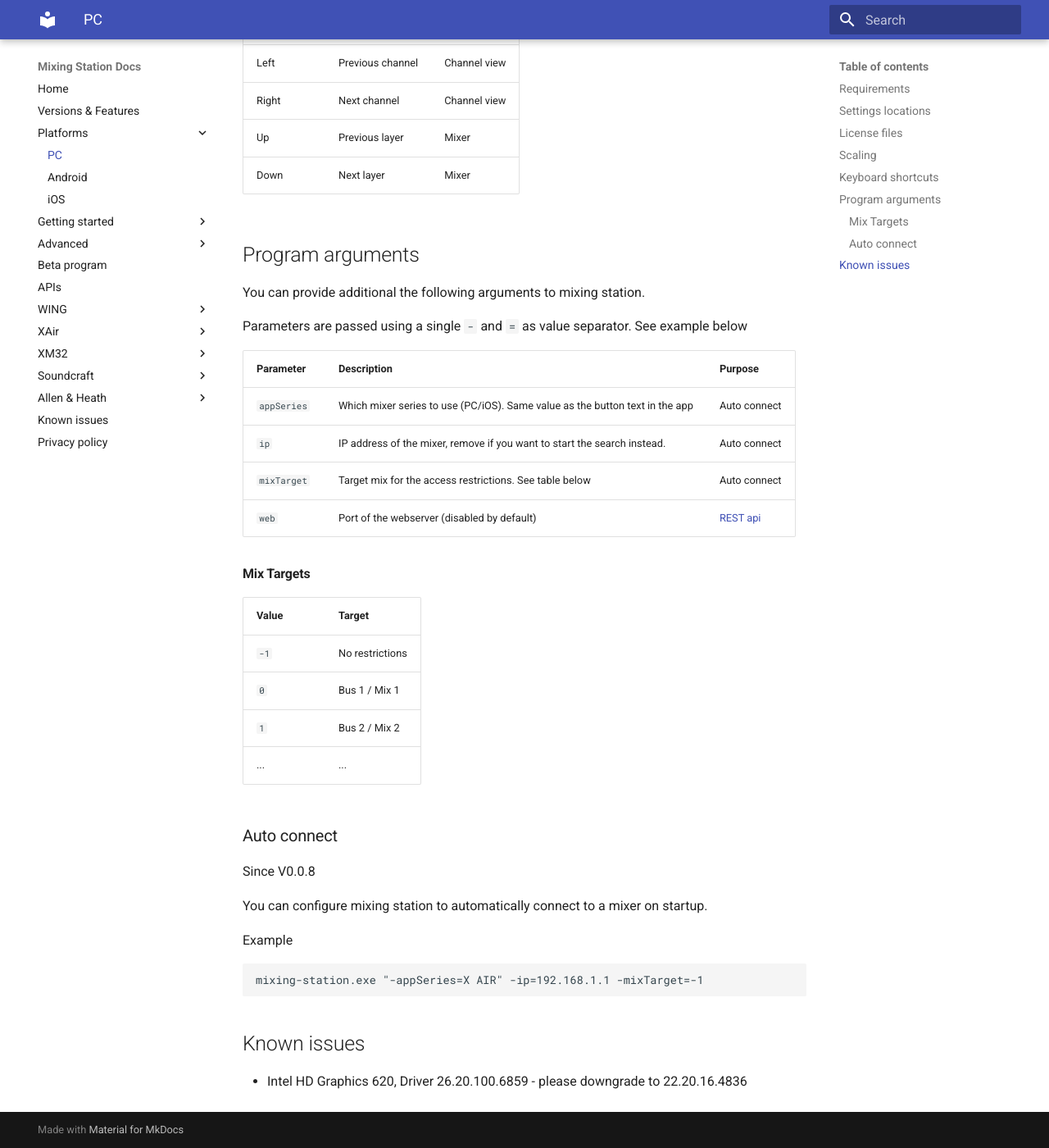
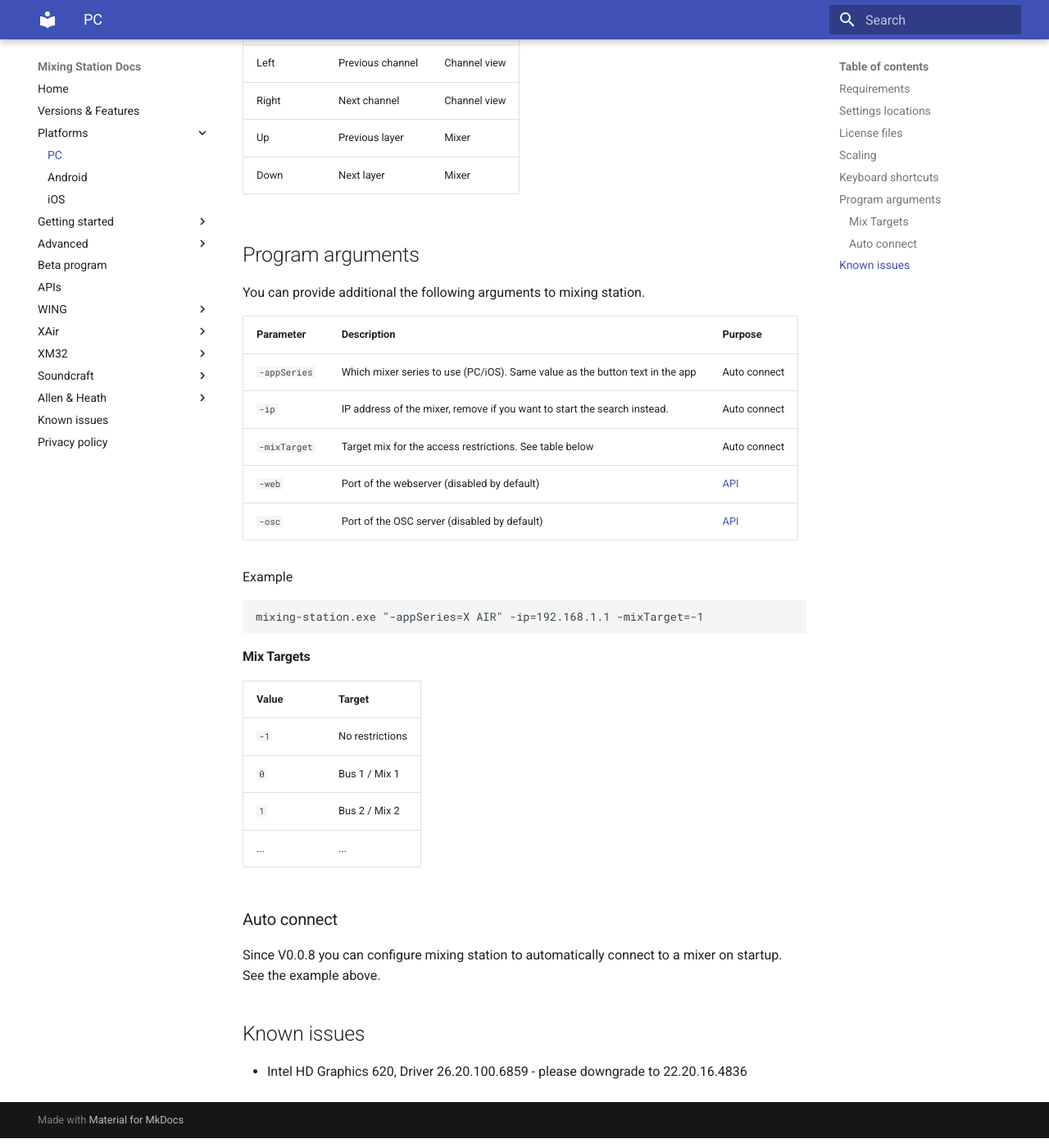
Before and after one commit to davidgiga1993/mixing-station-docs, an MkDocs documentation site: the page built from docs/platforms/pc.md, in a window 1280 px wide and 1400 px high, scrolled down 1221 px. Shown: the whole window at 82% size. Built offline with MkDocs 1.6.1 and Material for MkDocs 9.7.7, drawn with Linux system fonts in a browser that asks for light colours.

````diff
--- a/docs/platforms/pc.md
+++ b/docs/platforms/pc.md
@@ -41,14 +41,18 @@ This section is work in progress.
 ## Program arguments
 You can provide additional the following arguments to mixing station.
 
-Parameters are passed using a single `-` and `=` as value separator. See example below
-
 | Parameter | Description | Purpose |
 | --- | --- | --- |
-| `appSeries` | Which mixer series to use (PC/iOS). Same value as the button text in the app | Auto connect |
-| `ip` | IP address of the mixer, remove if you want to start the search instead. | Auto connect |
-| `mixTarget` | Target mix for the access restrictions. See table below | Auto connect |
-| `web` | Port of the webserver (disabled by default) | [REST api](../integrations/rest.md) |
+| `-appSeries` | Which mixer series to use (PC/iOS). Same value as the button text in the app | Auto connect |
+| `-ip` | IP address of the mixer, remove if you want to start the search instead. | Auto connect |
+| `-mixTarget` | Target mix for the access restrictions. See table below | Auto connect |
+| `-web` | Port of the webserver (disabled by default) | [API](../integrations/apis.md) |
+| `-osc` | Port of the OSC server (disabled by default) | [API](../integrations/apis.md) |
+
+Example
+```
+mixing-station.exe "-appSeries=X AIR" -ip=192.168.1.1 -mixTarget=-1
+```
 
 #### Mix Targets
 | Value | Target |
@@ -60,14 +64,8 @@ Parameters are passed using a single `-` and `=` as value separator. See example
 
 
 ### Auto connect
-Since V0.0.8
+Since V0.0.8 you can configure mixing station to automatically connect to a mixer on startup. See the example above.
 
-You can configure mixing station to automatically connect to a mixer on startup.
-
-Example
-```
-mixing-station.exe "-appSeries=X AIR" -ip=192.168.1.1 -mixTarget=-1
-```
 
 
 ## Known issues
--- a/mkdocs.yml
+++ b/mkdocs.yml
@@ -30,7 +30,7 @@ nav:
     - Feedback detection: feedback-detection.md
     - Autostart: autostart.md
   - Beta program: beta.md
-  - APIs: integrations/rest.md
+  - APIs: integrations/apis.md
   - WING:
       General: wing/general.md
   - XAir:
````
Also changed, not shown: docs/integrations/apis.md (added, +109 -0 lines), docs/integrations/rest.md (deleted, +0 -17 lines).
